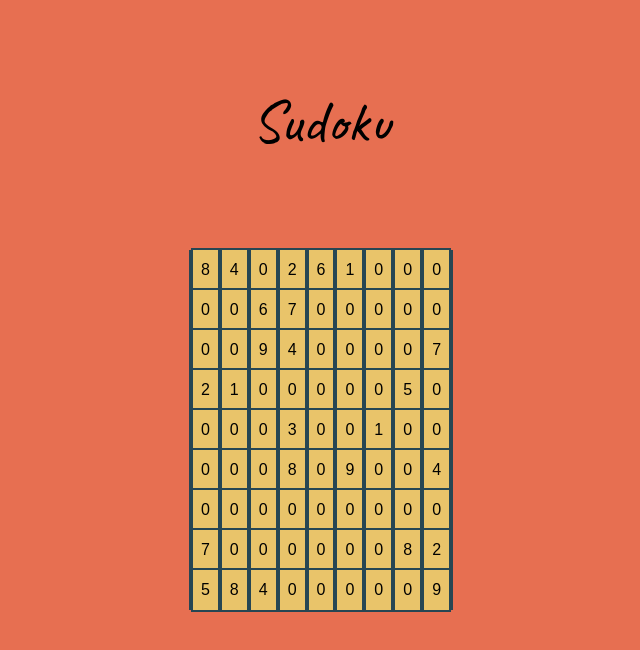
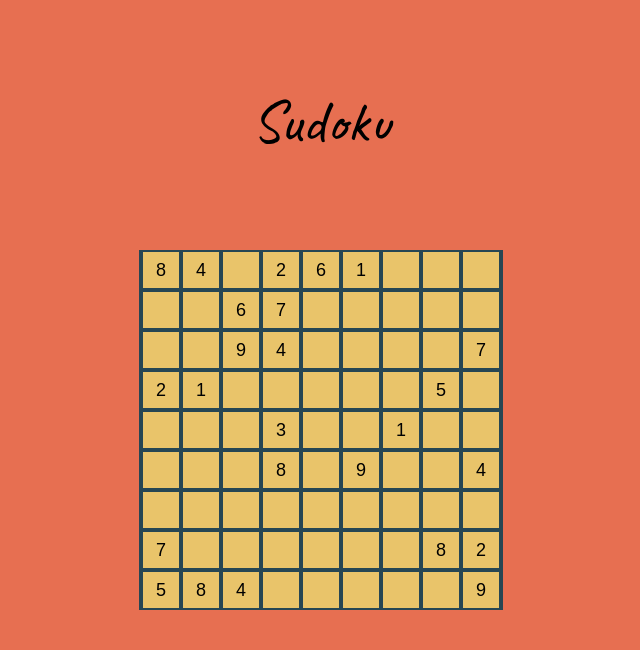
Before and after one commit to souparno-nag/game-hub, a Next.js app: page /sudoku in a window 1280 px wide. Shown: the top 650 px of the page, without its empty margins (319-959 px from the left). Built offline with nearby package versions, Linux system fonts and the light colour scheme.

Commit message:
started work on input in sudoku

```diff
--- a/app/sudoku/page.tsx
+++ b/app/sudoku/page.tsx
@@ -122,6 +122,7 @@ function hasUniqueSolution(puzzle: number[][]) {
 export default function Sudoku() {
     // Initialize state with empty board
     const [board, setBoard] = useState<number[][]>([]);
+    const [solutionBoard, setSolutionBoard] = useState<number[][]> ([]);
 
     // Generate a valid board only on the client using useEffect
     useEffect(() => {
@@ -129,9 +130,10 @@ export default function Sudoku() {
             const newBoard = generateFullBoard();
             fillDiagonalBoxes(newBoard);
             solveSudoku(newBoard);
+            setSolutionBoard(newBoard);
             const puzzleBoard = createPuzzle(newBoard, "expert");
             setBoard(puzzleBoard);
-        })
+        });
     }, []);
 
     // Don't render the grid until the board is generated
@@ -140,7 +142,7 @@ export default function Sudoku() {
             <div className="min-h-screen bg-sudoku-vermillion text-black flex items-center justify-center">
                 Loading Game...
             </div>
-        )
+        );
     }
 
     return (
@@ -152,13 +154,13 @@ export default function Sudoku() {
                         return (
                             <div key={rowIndex} className="border-2 border-sudoku-blueandgrey h-10 flex items-center justify-center">{
                                 row.map((cell, cellIndex) => (
-                                    <span className="p-2 border-2 border-sudoku-blueandgrey bg-sudoku-offwhite" key={cellIndex}>{cell}</span>
-                                ))
+                                        <span className="w-10 h-10 flex items-center justify-center border-2 border-sudoku-blueandgrey bg-sudoku-offwhite" key={cellIndex}>{(cell !== 0 ? <span className="text-lg">{cell}</span> : <input type="number" className="w-full h-full text-center text-lg bg-transparent outline-none" />)}</span>
+                                    ))
                             }</div>
                         )
                     })
                 }
             </div>
         </div>
-    )
+    );
 }
```
